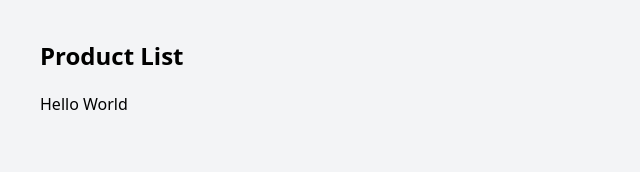
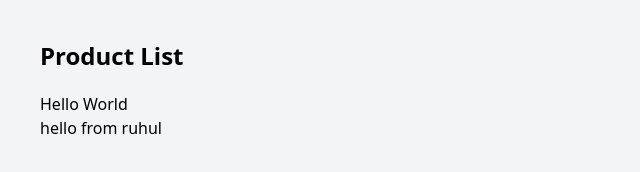
Before and after one commit to MDRUHULAMIN7/E-Rashid, a plain HTML site: page client/index.html in a window 1280 px wide. Shown: the whole page, without its empty margins (0-640 px from the left). Drawn offline with nearby package versions, Linux system fonts and the light colour scheme; no server answers.

Commit message:
first commit from ruhul

```diff
--- a/client/index.html
+++ b/client/index.html
@@ -10,6 +10,8 @@
   <ul id="product-list" class="space-y-3"></ul>
   <h1>Hello World</h1>
 
+  <h1>hello from ruhul</h1>
+
   <script src="script.js"></script>
 </body>
 </html>
```
